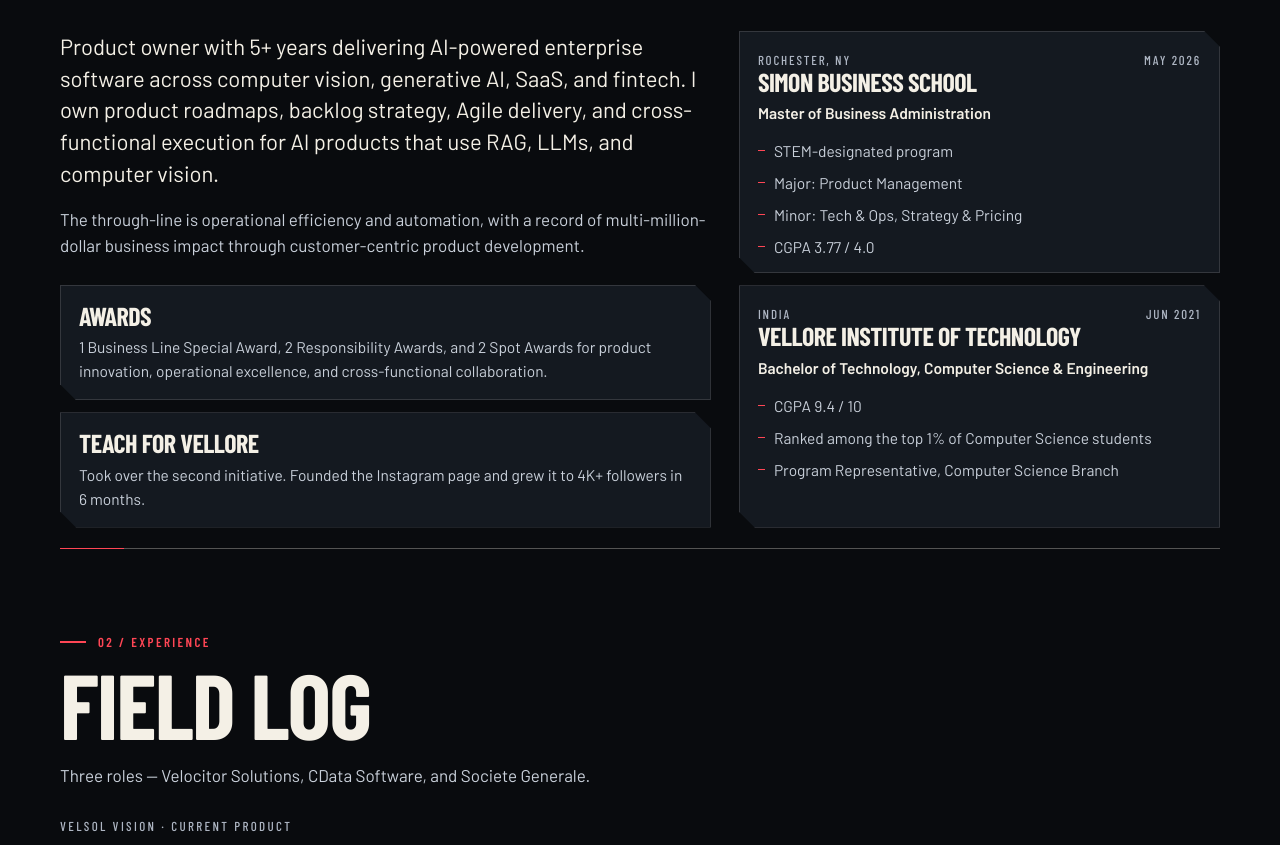
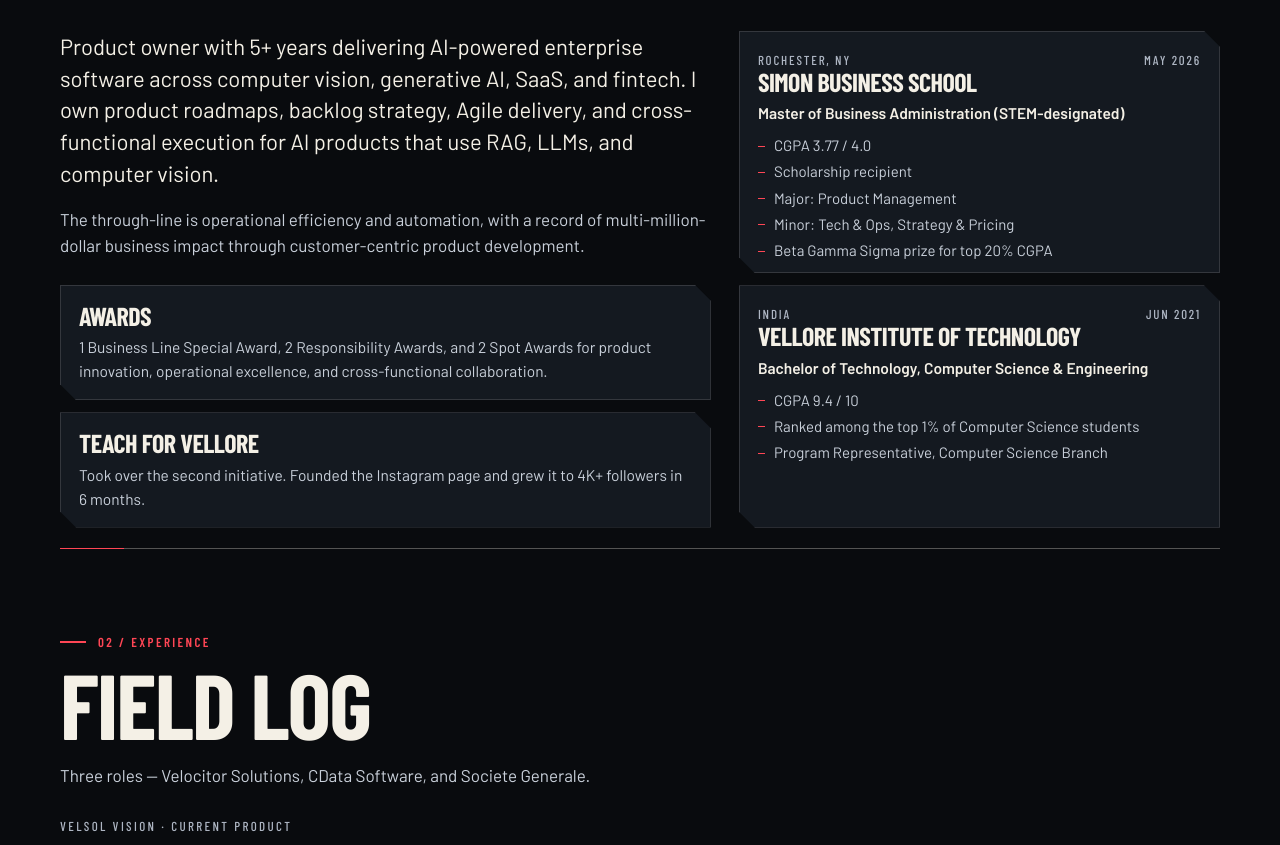
Before and after one commit to amitesh-srivastava/Amitesh-Portfolio, a React (Vite) app: page / in a window 1280 px wide. Shown: the part 1039-1884 px from the top of the page. Built offline with nearby package versions, Linux system fonts and the light colour scheme.

Commit message:
Put CGPA first and mark the MBA as STEM-designated.
Replace the STEM bullet with scholarship recipient and keep the honor visible in the school card.

Co-authored-by: amitesh-srivastava <amitesh-srivastava@users.noreply.github.com>

```diff
--- a/src/data.js
+++ b/src/data.js
@@ -24,12 +24,12 @@ export const education = [
     school: "Simon Business School",
     place: "Rochester, NY",
     date: "May 2026",
-    degree: "Master of Business Administration",
+    degree: "Master of Business Administration (STEM-designated)",
     points: [
-      "STEM-designated program",
+      "CGPA 3.77 / 4.0",
+      "Scholarship recipient",
       "Major: Product Management",
       "Minor: Tech & Ops, Strategy & Pricing",
-      "CGPA 3.77 / 4.0",
       "Beta Gamma Sigma prize for top 20% CGPA",
     ],
   },
--- a/src/index.css
+++ b/src/index.css
@@ -801,17 +801,18 @@ h1 {
 }
 
 .edu ul {
-  margin: 14px 0 0;
+  margin: 10px 0 0;
   padding: 0;
   list-style: none;
 }
 
 .edu li {
   position: relative;
-  margin: 0 0 8px;
+  margin: 0 0 6px;
   padding-left: 16px;
   color: var(--muted);
-  font-size: 15.5px;
+  font-size: 15px;
+  line-height: 1.35;
 }
 
 .edu li::before {
```
